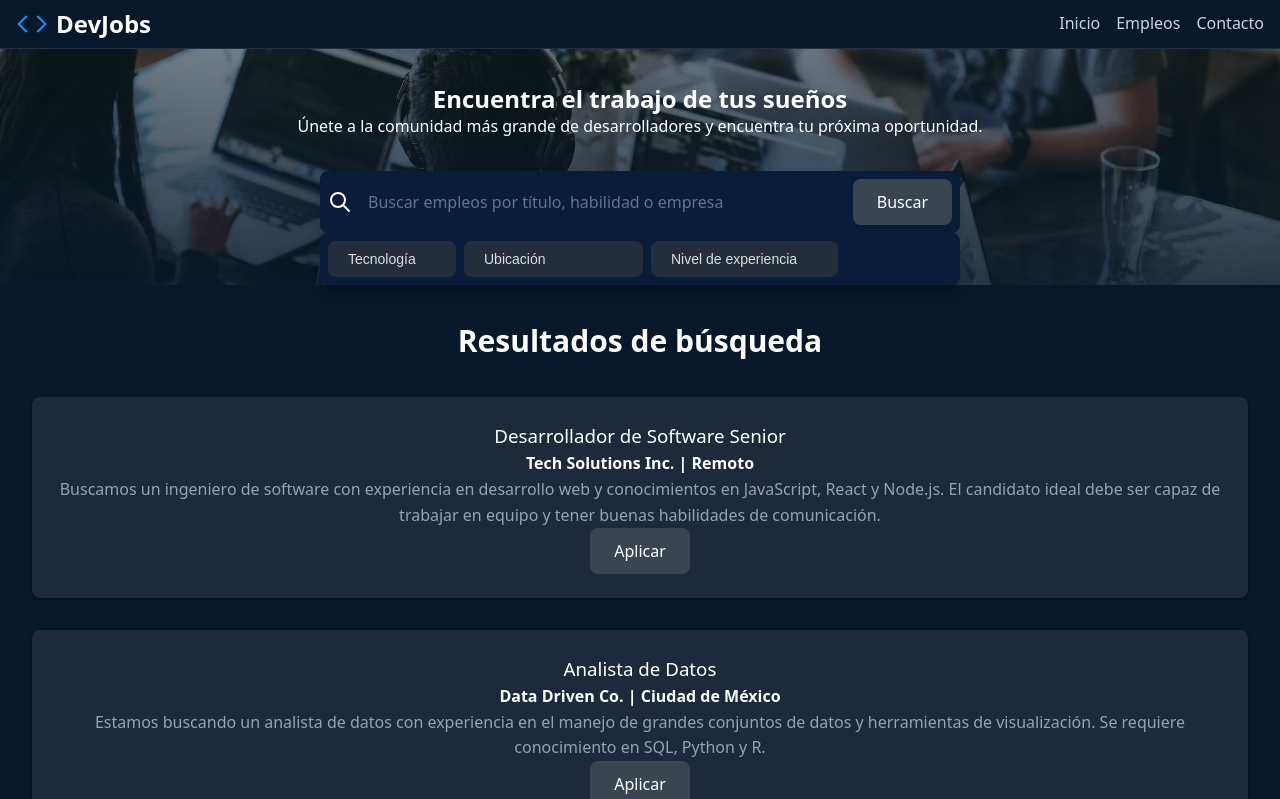
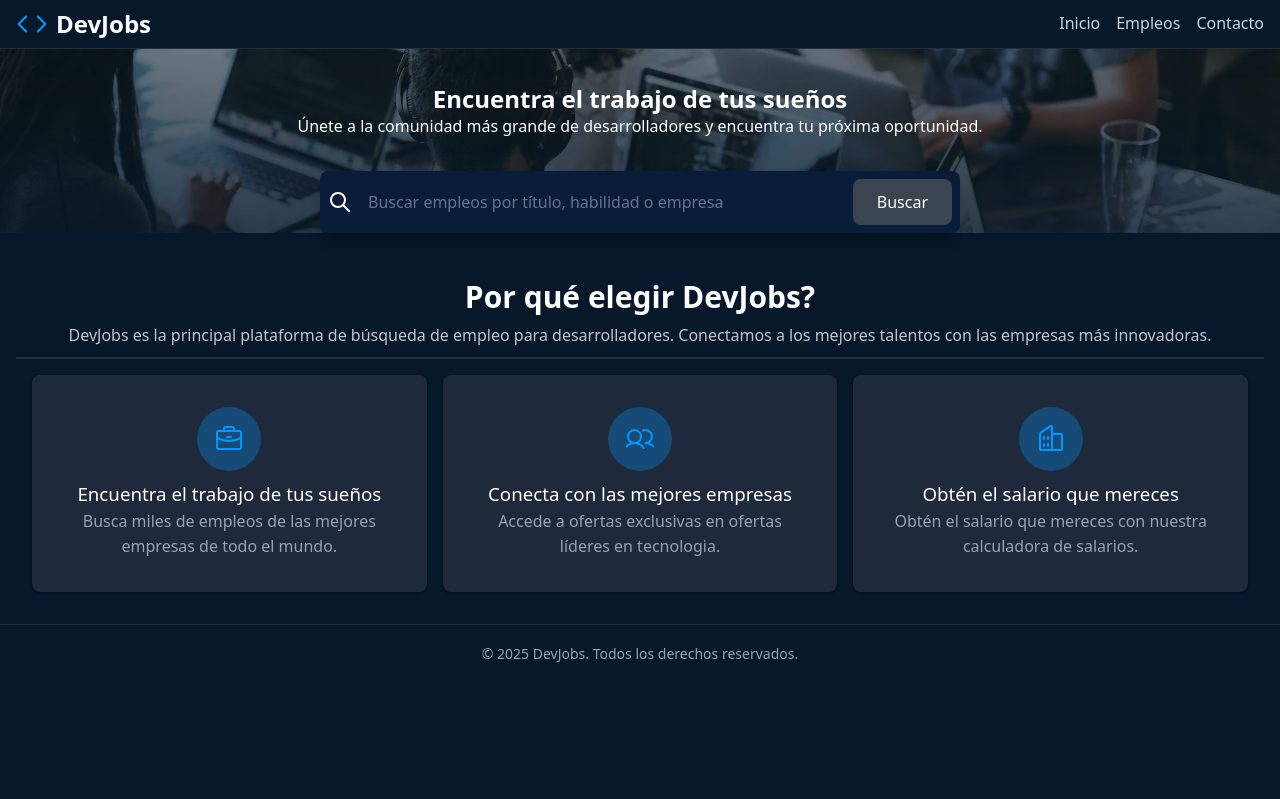
Before and after one commit to Gbalay92/jscamp, a React (Vite) app in the folder 02-react-vite-version/: page / in a window 1280 px wide. Shown: the top 799 px of the page. Built offline with nearby package versions, Linux system fonts and the light colour scheme.

Commit message:
refactor to use SPA

```diff
--- a/02-react-vite-version/src/App.jsx
+++ b/02-react-vite-version/src/App.jsx
@@ -1,69 +1,28 @@
 import { useState } from 'react'
 import { Header } from './components/Header.jsx'
 import { Footer } from './components/Footer.jsx'
-import { Pagination } from './components/Pagination.jsx'
-import { JobList } from './components/JobList.jsx'
-import { SearchFormSection } from './components/SearchFormSection.jsx'
 import jobsData from './data.json'
+import { HomePage } from './pages/Home.jsx'
+import { SearchPage } from './pages/Search.jsx'
+import { NotFoundPage } from './pages/404.jsx'
 
 const RESULTS_PER_PAGE = 5
 
 function App() {
-  const [filters, setFilters] = useState({
-    technology: '',
-    location: '',
-    experience: ''
-  })
-  const [textFilter, setTextFilter] = useState('')
-  const [currentPage, setCurrentPage] = useState(1)
-
-  const filteredJobs =  textFilter === '' ? jobsData : jobsData.filter((job) => {
-    return job.title.toLowerCase().includes(textFilter.toLowerCase())
-  })
-
-
-  const jobsAfterFilter = filteredJobs.filter((job) => {
-    const matchesTechnology = filters.technology ? job.data.technology.toLowerCase() === filters.technology.toLowerCase() : true
-    const matchesLocation = filters.location ? job.location.toLowerCase() === filters.location.toLowerCase() : true
-    const matchesExperience = filters.experience ? job.data.nivel.toLowerCase() === filters.experience.toLowerCase() : true
-
-    return matchesTechnology && matchesLocation && matchesExperience
-  })
-
-  const pagedResults = jobsAfterFilter.slice(
-    (currentPage - 1) * RESULTS_PER_PAGE, //pagina 1: 0-4, pagina 2: 5-9
-    currentPage * RESULTS_PER_PAGE //pagina 1: 5, pagina 2: 10
-  )
-  const totalPages = Math.ceil(jobsAfterFilter.length / RESULTS_PER_PAGE)
-
-
-  function handlePageChange(newPage) {
-    setCurrentPage(newPage)
-  }
-
-  const handleSearch = (searchParams) => {
-    setFilters((prevFilters) => ({
-      ...prevFilters,
-      ...searchParams
-    }))
-    setCurrentPage(1) // Reiniciar a la primera página al cambiar los filtros de búsqueda
-  }
-
-  const handleTextFilter = (newTextToFilter) => {
-    setTextFilter(newTextToFilter)
-    setCurrentPage(1) // Reiniciar a la primera página al cambiar el filtro de texto
+  const currentPath = window.location.pathname
+  let page = null
+  if (currentPath === '/') {
+    page = <HomePage />
+  } else if (currentPath === '/search') {
+    page = <SearchPage />
+  } else {
+    page = <NotFoundPage />
   }
 
   return (
     <>
       <Header />
-      <main>
-          <SearchFormSection onSearch={handleSearch} onTextFilter={handleTextFilter} />
-          <section>
-            <JobList jobs={pagedResults} />
-          </section>
-          <Pagination currentPage={currentPage} totalPages={totalPages} onPageChange={handlePageChange} />
-      </main>
+        {page}
       <Footer />
     </>
   )
--- a/02-react-vite-version/src/components/Header.jsx
+++ b/02-react-vite-version/src/components/Header.jsx
@@ -8,9 +8,9 @@
                         <polyline points="8 6 2 12 8 18"></polyline>
                     </svg>DevJobs</h1>
                 <nav aria-label="nav bar">
-                    <a href="./index.html">Inicio</a>
-                    <a href="./empleos.html">Empleos</a>
-                    <a href="./contacto.html">Contacto</a>
+                    <a href="./">Inicio</a>
+                    <a href="./search">Empleos</a>
+                    <a href="./">Contacto</a>
                 </nav>
             </header>
 
--- /dev/null
+++ b/02-react-vite-version/src/pages/404.jsx
@@ -0,0 +1,3 @@
+export function NotFoundPage() {
+    return <h1>404 - Page Not Found</h1>
+}
--- /dev/null
+++ b/02-react-vite-version/src/pages/Home.jsx
@@ -0,0 +1,67 @@
+export function HomePage() {
+    return (
+        <main>
+            <section>
+                <img src="./background.webp" />
+            <h1>Encuentra el trabajo de tus sueños</h1>
+            <p>Únete a la comunidad más grande de desarrolladores y encuentra tu próxima oportunidad.</p>
+            <form role="search">
+                <div>
+                    <svg xmlns="http://www.w3.org/2000/svg"
+                    width="24" height="24" viewBox="0 0 24 24"
+                    fill="none" stroke="currentColor"
+                    stroke-width="2" stroke-linecap="round" stroke-linejoin="round"
+                    class="icon icon-tabler icons-tabler-outline icon-tabler-search">
+                    <path stroke="none" d="M0 0h24v24H0z" fill="none"/>
+                    <path d="M10 10m-7 0a7 7 0 1 0 14 0a7 7 0 1 0 -14 0" />
+                    <path d="M21 21l-6 -6" /></svg>
+                    <input type="text" placeholder="Buscar empleos por título, habilidad o empresa" aria-label="Buscar empleos" />
+                    <button type="submit">Buscar</button>
+                </div>
+            </form>
+            </section>
+            <section>
+                <header>
+                    <h2>Por qué elegir DevJobs?</h2>
+                    <p>DevJobs es la principal plataforma de búsqueda de empleo para desarrolladores.
+                        Conectamos a los mejores talentos con las empresas más innovadoras.
+                    </p>
+                </header>
+                <footer>
+                    <article>
+                        <svg fill="currentColor" height="32" viewBox="0 0 256 256" width="32" xmlns="http://www.w3.org/2000/svg"
+                            aria-hidden="true">
+                            <path
+                            d="M216,56H176V48a24,24,0,0,0-24-24H104A24,24,0,0,0,80,48v8H40A16,16,0,0,0,24,72V200a16,16,0,0,0,16,16H216a16,16,0,0,0,16-16V72A16,16,0,0,0,216,56ZM96,48a8,8,0,0,1,8-8h48a8,8,0,0,1,8,8v8H96ZM216,72v41.61A184,184,0,0,1,128,136a184.07,184.07,0,0,1-88-22.38V72Zm0,128H40V131.64A200.19,200.19,0,0,0,128,152a200.25,200.25,0,0,0,88-20.37V200ZM104,112a8,8,0,0,1,8-8h32a8,8,0,0,1,0,16H112A8,8,0,0,1,104,112Z">
+                            </path>
+                        </svg>
+                        <h3>Encuentra el trabajo de tus sueños</h3>
+                        <p>Busca miles de empleos de las mejores empresas de todo el mundo.</p>
+                    </article>
+
+                    <article>
+                        <svg fill="currentColor" height="32" viewBox="0 0 256 256" width="32" xmlns="http://www.w3.org/2000/svg"
+                            aria-hidden="true">
+                            <path
+                            d="M117.25,157.92a60,60,0,1,0-66.5,0A95.83,95.83,0,0,0,3.53,195.63a8,8,0,1,0,13.4,8.74,80,80,0,0,1,134.14,0,8,8,0,0,0,13.4-8.74A95.83,95.83,0,0,0,117.25,157.92ZM40,108a44,44,0,1,1,44,44A44.05,44.05,0,0,1,40,108Zm210.14,98.7a8,8,0,0,1-11.07-2.33A79.83,79.83,0,0,0,172,168a8,8,0,0,1,0-16,44,44,0,1,0-16.34-84.87,8,8,0,1,1-5.94-14.85,60,60,0,0,1,55.53,105.64,95.83,95.83,0,0,1,47.22,37.71A8,8,0,0,1,250.14,206.7Z">
+                            </path>
+                        </svg>
+                        <h3>Conecta con las mejores empresas</h3>
+                        <p>Accede a ofertas exclusivas en ofertas líderes en tecnologia.</p>
+                    </article>
+
+                    <article>
+                        <svg fill="currentColor" height="32" viewBox="0 0 256 256" width="32" xmlns="http://www.w3.org/2000/svg"
+                            aria-hidden="true">
+                            <path
+                            d="M240,208H224V96a16,16,0,0,0-16-16H144V32a16,16,0,0,0-24.88-13.32L39.12,72A16,16,0,0,0,32,85.34V208H16a8,8,0,0,0,0,16H240a8,8,0,0,0,0-16ZM208,96V208H144V96ZM48,85.34,128,32V208H48ZM112,112v16a8,8,0,0,1-16,0V112a8,8,0,1,1,16,0Zm-32,0v16a8,8,0,0,1-16,0V112a8,8,0,1,1,16,0Zm0,56v16a8,8,0,0,1-16,0V168a8,8,0,0,1,16,0Zm32,0v16a8,8,0,0,1-16,0V168a8,8,0,0,1,16,0Z">
+                            </path>
+                        </svg>
+                        <h3>Obtén el salario que mereces</h3>
+                        <p>Obtén el salario que mereces con nuestra calculadora de salarios.</p>
+                    </article>
+                </footer>
+            </section>
+        </main>
+    )
+}
--- /dev/null
+++ b/02-react-vite-version/src/pages/Search.jsx
@@ -0,0 +1,64 @@
+import { useState } from 'react'
+import { Pagination } from '../components/Pagination.jsx'
+import { JobList } from '../components/JobList.jsx'
+import { SearchFormSection } from '../components/SearchFormSection.jsx'
+import jobsData from '../data.json'
+
+const RESULTS_PER_PAGE = 5
+
+export function SearchPage() {
+  const [filters, setFilters] = useState({
+    technology: '',
+    location: '',
+    experience: ''
+  })
+  const [textFilter, setTextFilter] = useState('')
+  const [currentPage, setCurrentPage] = useState(1)
+
+  const filteredJobs =  textFilter === '' ? jobsData : jobsData.filter((job) => {
+    return job.title.toLowerCase().includes(textFilter.toLowerCase())
+  })
+
+
+  const jobsAfterFilter = filteredJobs.filter((job) => {
+    const matchesTechnology = filters.technology ? job.data.technology.toLowerCase() === filters.technology.toLowerCase() : true
+    const matchesLocation = filters.location ? job.location.toLowerCase() === filters.location.toLowerCase() : true
+    const matchesExperience = filters.experience ? job.data.nivel.toLowerCase() === filters.experience.toLowerCase() : true
+
+    return matchesTechnology && matchesLocation && matchesExperience
+  })
+
+  const pagedResults = jobsAfterFilter.slice(
+    (currentPage - 1) * RESULTS_PER_PAGE, //pagina 1: 0-4, pagina 2: 5-9
+    currentPage * RESULTS_PER_PAGE //pagina 1: 5, pagina 2: 10
+  )
+  const totalPages = Math.ceil(jobsAfterFilter.length / RESULTS_PER_PAGE)
+
+
+  function handlePageChange(newPage) {
+    setCurrentPage(newPage)
+  }
+
+  const handleSearch = (searchParams) => {
+    setFilters((prevFilters) => ({
+      ...prevFilters,
+      ...searchParams
+    }))
+    setCurrentPage(1) // Reiniciar a la primera página al cambiar los filtros de búsqueda
+  }
+
+  const handleTextFilter = (newTextToFilter) => {
+    setTextFilter(newTextToFilter)
+    setCurrentPage(1) // Reiniciar a la primera página al cambiar el filtro de texto
+  }
+
+  return (
+      <main>
+          <SearchFormSection onSearch={handleSearch} onTextFilter={handleTextFilter} />
+          <section>
+            <JobList jobs={pagedResults} />
+          </section>
+          <Pagination currentPage={currentPage} totalPages={totalPages} onPageChange={handlePageChange} />
+      </main>
+  )
+}
```
